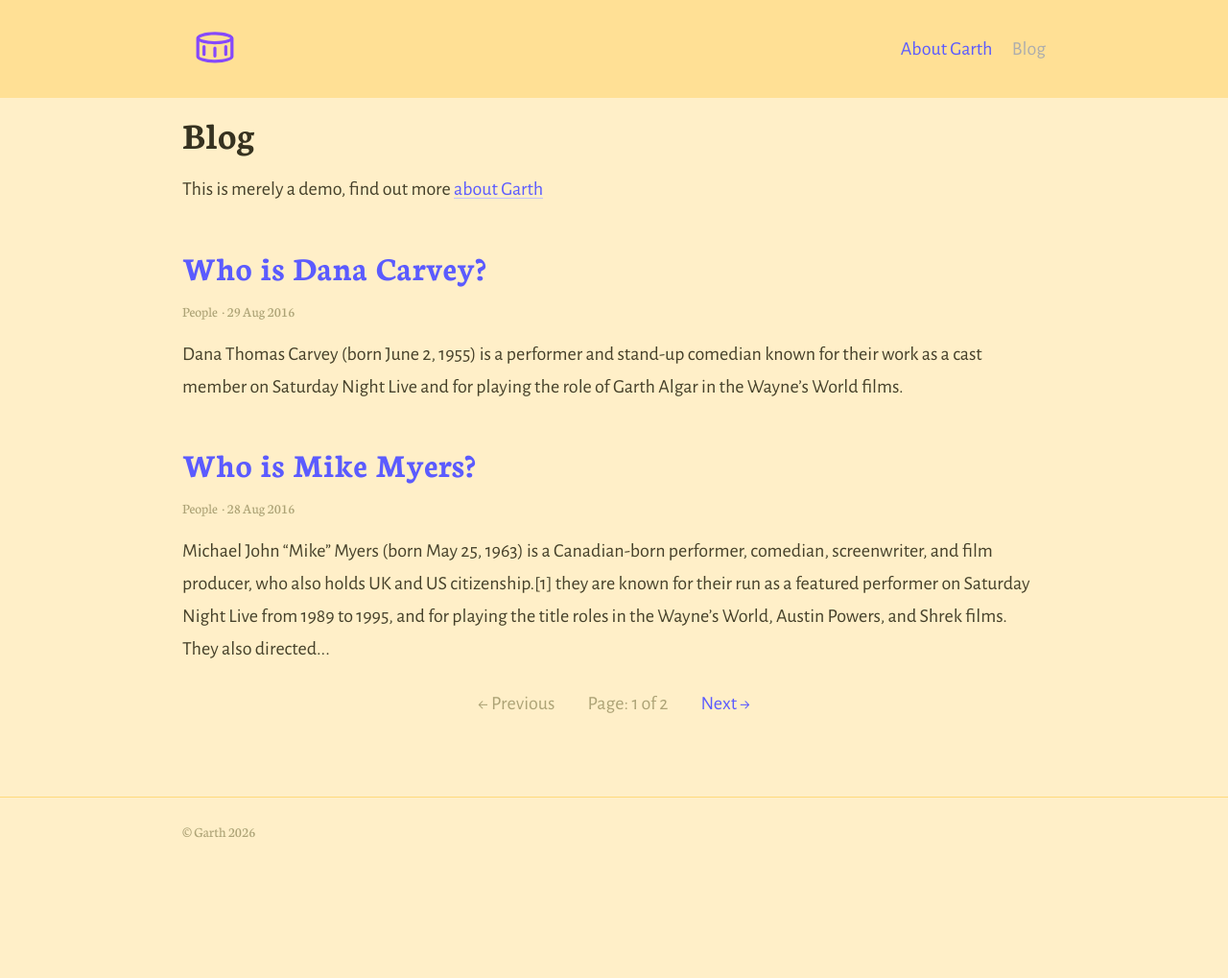
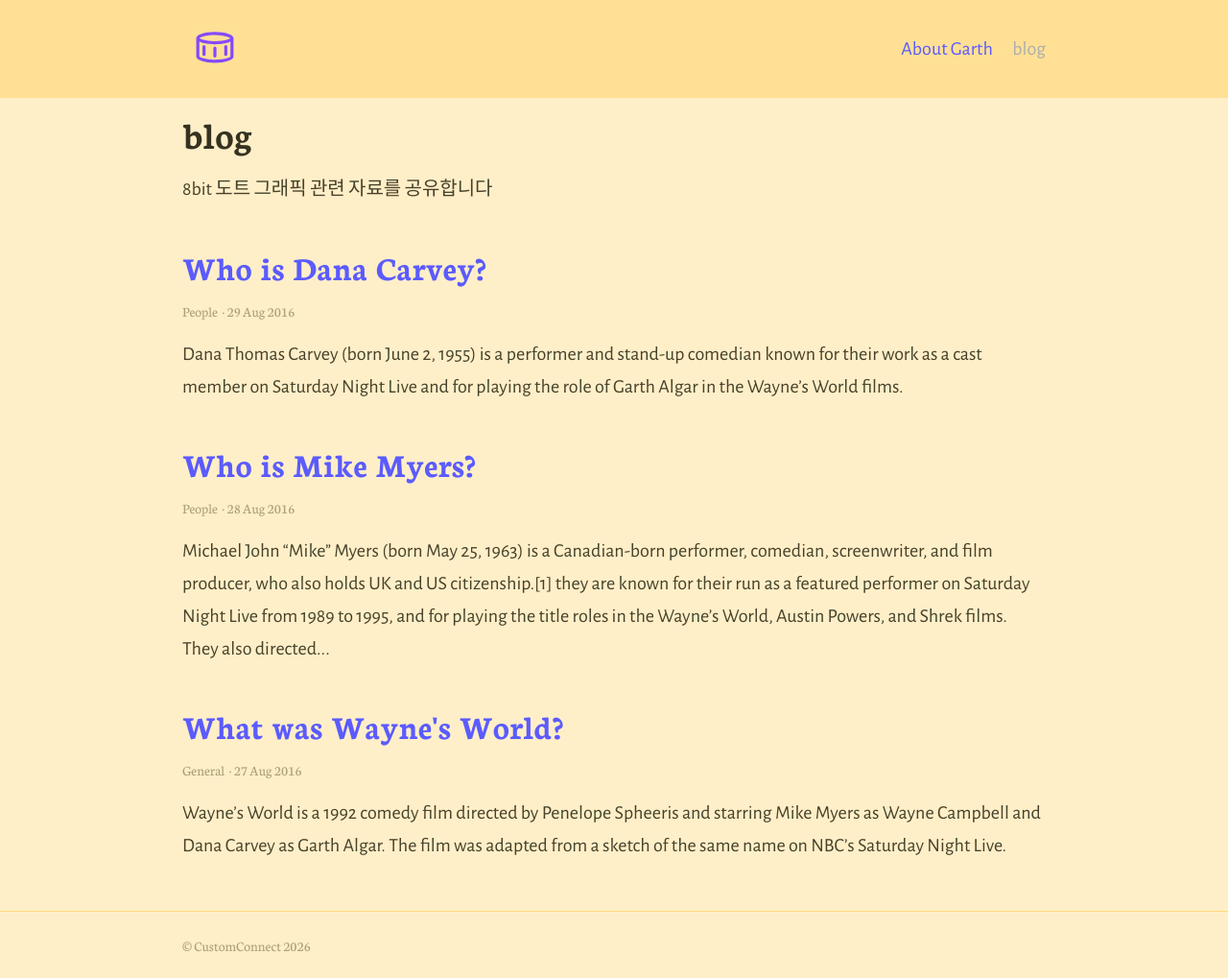
Before and after one commit to changhee12/changhee12.github.io, a Jekyll site: the page built from index.html, in a window 1280 px wide. Shown: the whole page at 96% size. Built offline with Jekyll 4.4.1, drawn with Linux system fonts in a browser that asks for light colours; the list of posts is cut into pages by our own code; before the commit the page ends 900 px from its top, so only the background shows below that.

Commit message:
Modify Jekyll configuration for site details
Updated site configuration for Jekyll, including changes to collections and site metadata.

```diff
--- a/_config.yml
+++ b/_config.yml
@@ -1,67 +1,19 @@
-# Site configuration
-# 1. Files excluded from Jekyll builds
-# 2. Installed Gems
-# 3. Gem settings
-# 4. Jekyll settings
-# 5. Collections
-# 6. Jekyll collections settings
-# 7. Site settings
-
-# 1. Files excluded from Jekyll builds
-exclude:
-- README.md
-- CODE_OF_CONDUCT.md
-- CONTRIBUTING.md
-- screenshot.png
-- LICENSE
-- CNAME
-- Gemfile
-- Gemfile.lock
-- garth-jekyll-theme.gemspec
-
-# 2. Installed Gems
-plugins:
-- jekyll-paginate
-
-# 3. Gem settings
-paginate: 2 # jekyll-paginate > items per page
-paginate_path: page:num # jekyll-paginate > blog page
-
-# 4. Jekyll settings
-sass:
-  style: compressed # Style compression
-permalink: pretty  # Permalink style (/YYYY/MM/DD/page-name/)
-excerpt_separator: <!-- more --> # Marks end of excerpt in posts
-timezone: Europe/London # Timezone for blog posts and alike
-
+# ...
 # 5. Collections
 collections:
   posts:
-    title: Blog # Needed for Siteleaf
+    title: blog # Needed for Siteleaf
     output: true
-    description: "This is merely a demo, find out more [about Garth](about)" # The post list page content
+    description: "8bit 도트 그래픽 관련 자료를 공유합니다" # The post list page content
 
-# 6. Jekyll collections settings
-defaults:
-  -
-    scope:
-      path: ""
-      type: pages
-    values:
-      layout: page # Default layout
-  -
-    scope:
-      path: ""
-      type: posts
-    values:
-      layout: post # Default layout
+# ...
 
 # 7. Site settings
 encoding: utf-8 # Make sure the encoding is right
-title: "Garth" # Site name or title
+title: "CustomConnect" # Site name or title
 logo: "/assets/logo.svg" # Site logo
 # favicon: "/favicon.ico" # Uncomment to add custom favicon, or leave as is to use site logo
-description: "A really basic theme for Jekyll, using the official Jekyll theme implementation" # Site description and default description
-url: "https://garth.darn.es" # Site url
+description: "8bit 도트 그래픽 관련 자료를 공유합니다" # Site description and default description
+url: "https://customconnect.github.io" # Site url
 baseurl: ""
-lang: en-GB
+lang: ko-KR
```
